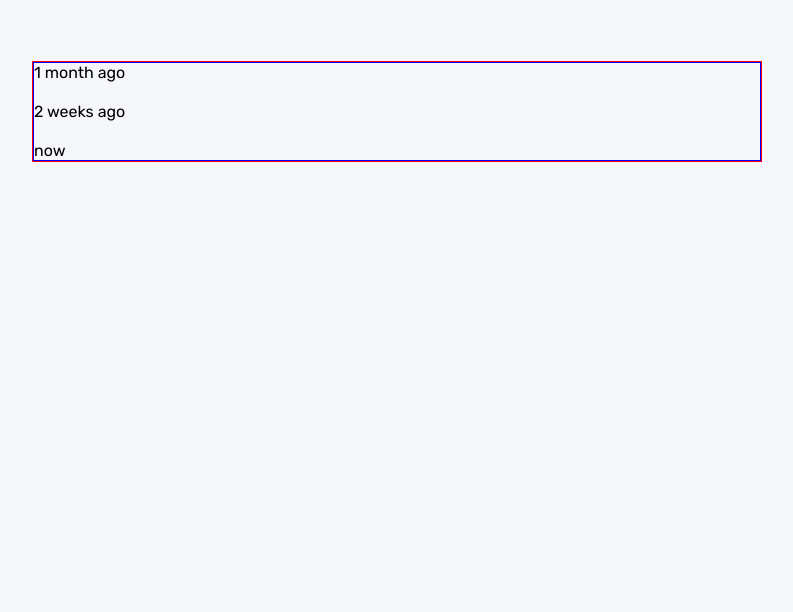
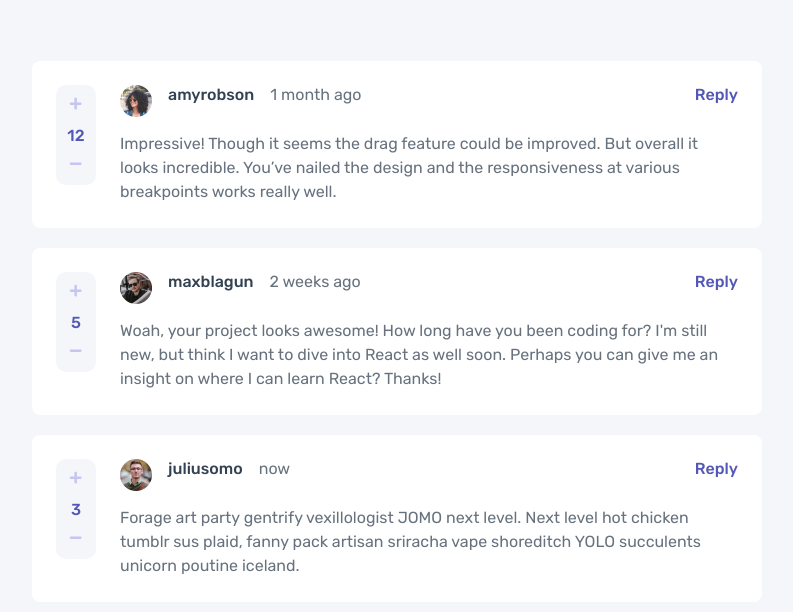
Before and after one commit to EdwinSch/react-interactive-comments, a React (Vite) app: page / in a window 1280 px wide. Shown: the top 612 px of the page, without its empty margins (243-1036 px from the left). Built offline with nearby package versions, Linux system fonts and the light colour scheme.

Commit message:
add: comment component + styles

```diff
--- /dev/null
+++ b/src/components/Comment.jsx
@@ -0,0 +1,25 @@
+import Vote from "./Vote";
+
+const Comment = ({ id, user, date, content, points, replies }) => {
+  return (
+    <div className="comment-set-wrapper">
+      <article className="comment">
+        <Vote points={points} />
+
+        <div className="content-wrapper">
+          <header>
+            <img src={user.img} alt={user.name} />
+            <p className="username">{user.name}</p>
+            <p className="timestamp">{date}</p>
+          </header>
+
+          <p className="text-content">{content}</p>
+
+          <button className="text-btn reply-btn">Reply</button>
+        </div>
+      </article>
+    </div>
+  );
+};
+
+export default Comment;
--- a/src/components/CommentsList.jsx
+++ b/src/components/CommentsList.jsx
@@ -1,14 +1,13 @@
-import { commentsData } from "../data";
+import Comment from "./Comment";
+import { useGlobalContext } from "../context";
 
 const CommentsList = () => {
+  const { comments } = useGlobalContext();
+
   return (
     <section className="list-container">
-      {commentsData.map((comment) => {
-        return (
-          <article key={comment.id} {...comment}>
-            {comment.date}
-          </article>
-        );
+      {comments.map((comment) => {
+        return <Comment key={comment.id} {...comment} />;
       })}
     </section>
   );
--- a/src/components/Vote.jsx
+++ b/src/components/Vote.jsx
@@ -1,8 +1,8 @@
 import { useState } from "react";
 import { FaPlus, FaMinus } from "react-icons/fa";
 
-const Vote = () => {
-  const [score, setScore] = useState(0);
+const Vote = ({ points }) => {
+  const [score, setScore] = useState(points);
 
   return (
     <div className="vote-container">
--- /dev/null
+++ b/src/components/comment.css
@@ -0,0 +1,49 @@
+.comment-set-wrapper {
+  /* set */
+  .comment {
+    background: var(--primaryClr);
+    border-radius: var(--borderRadius8);
+    min-height: 167px;
+    padding: 24px;
+    display: flex;
+    gap: 24px;
+
+    .content-wrapper {
+      position: relative;
+
+      & header {
+        margin-bottom: 15px;
+        display: flex;
+        gap: 16px;
+
+        & img {
+          width: 32px;
+        }
+
+        .username {
+          font-size: 1rem;
+          font-weight: 500;
+          color: var(--headingClr);
+        }
+        .timestamp {
+          font-size: 1rem;
+          font-weight: 400;
+          color: var(--textClr);
+        }
+      }
+
+      .text-content {
+        font-size: 1rem;
+        font-weight: 400;
+        color: var(--textClr);
+        line-height: 24px;
+      }
+
+      .reply-btn {
+        position: absolute;
+        top: 0;
+        right: 0;
+      }
+    }
+  }
+}
--- a/src/components/commentsList.css
+++ b/src/components/commentsList.css
@@ -1,6 +1,5 @@
 .list-container {
   width: 100%;
-  border: solid blue 1px;
   display: flex;
   flex-direction: column;
   gap: 20px;
--- a/src/components/vote.css
+++ b/src/components/vote.css
@@ -1,5 +1,5 @@
 .vote-container {
-  width: 40px;
+  min-width: 40px;
   height: 100px;
   padding: 12px 0;
   background: var(--backgroundClr);
--- a/src/context.jsx
+++ b/src/context.jsx
@@ -1,4 +1,5 @@
 import { createContext, useContext, useState } from "react";
+import { commentsData } from "./data";
 
 const AppContext = createContext();
 
@@ -6,7 +7,7 @@ const AppContext = createContext();
 
 export const AppProvider = ({ children }) => {
   // ---- Global States
-  const [comments, setComments] = useState("");
+  const [comments, setComments] = useState(commentsData);
 
   // ---- Global Functions
 
--- a/src/data.js
+++ b/src/data.js
@@ -18,7 +18,7 @@ export const commentsData = [
     date: "1 month ago",
     content:
       "Impressive! Though it seems the drag feature could be improved. But overall it looks incredible. You’ve nailed the design and the responsiveness at various breakpoints works really well.",
-    upvotePts: 12,
+    points: 12,
     replies: [],
   },
   {
@@ -30,7 +30,7 @@ export const commentsData = [
     date: "2 weeks ago",
     content:
       "Woah, your project looks awesome! How long have you been coding for? I'm still new, but think I want to dive into React as well soon. Perhaps you can give me an insight on where I can learn React? Thanks!",
-    upvotePts: 5,
+    points: 5,
     replies: [
       {
         id: nanoid(),
@@ -42,7 +42,7 @@ export const commentsData = [
         replyTo: "maxblagun",
         content:
           "If you’re still new, I’d recommend focusing on the fundamentals of HTML, CSS, and JS before considering React. It’s very tempting to jump ahead but lay a solid foundation first.",
-        upvotePts: 4,
+        points: 4,
       },
       {
         id: nanoid(),
@@ -54,7 +54,7 @@ export const commentsData = [
         replyTo: "ramsesmiron",
         content:
           "I couldn’t agree more with this. Everything moves so fast and it always seems like everyone knows the newest library/framework. But the fundamentals are what stay constant.",
-        upvotePts: 2,
+        points: 2,
       },
     ],
   },
@@ -68,7 +68,7 @@ export const commentsData = [
     date: "now",
     content:
       "Forage art party gentrify vexillologist JOMO next level. Next level hot chicken tumblr sus plaid, fanny pack artisan sriracha vape shoreditch YOLO succulents unicorn poutine iceland.",
-    upvotePts: 3,
+    points: 3,
     replies: [],
   },
 ];
--- a/src/styles/main.css
+++ b/src/styles/main.css
@@ -3,6 +3,7 @@
 @import "../styles/buttons.css";
 @import "../components/vote.css";
 @import "../components//commentsList.css";
+@import "../components//comment.css";
 
 /* Reset & Utilities */
 *,
@@ -53,7 +54,7 @@ main {
   margin: 0 auto;
   margin-top: 60px;
   max-width: 730px;
-  border: var(--inspect);
+  /* border: var(--inspect); */
 }
 
 .overlay {
```
